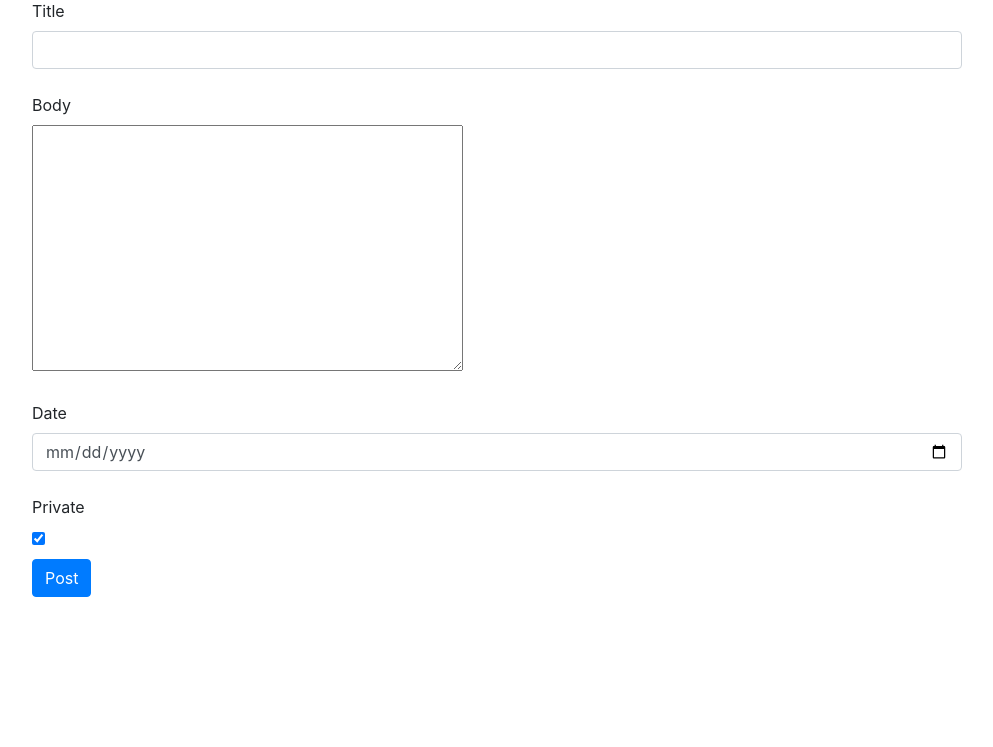
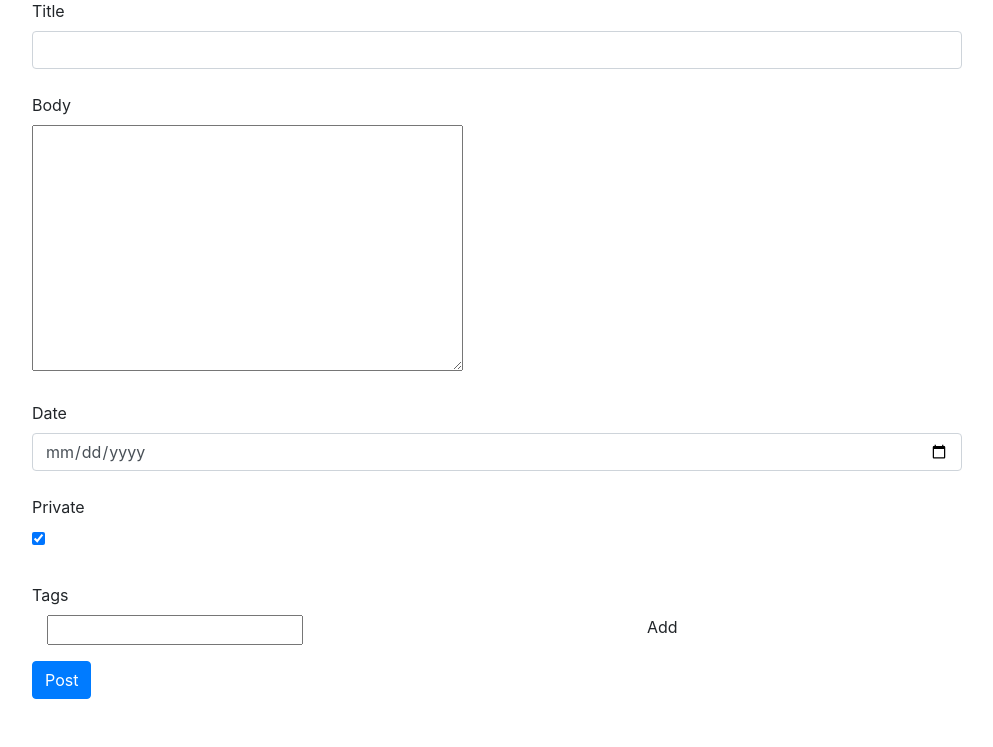
Before and after one commit to marcjerome/baptist-notes, a Django app: page /note/add/ in a window 1280 px wide. Shown: the part 277-1024 px from the top of the page, without its empty margins (143-1136 px from the left). Before the commit the page ends 874 px from the top, so only its background shows below. Run offline with Django 3.2, Linux system fonts and the light colour scheme; the visitor is signed in with stand-in values (Sample User, id 1); some libraries are stand-ins or nearby versions.

Commit message:
Added eventListener to Add tag btn

```diff
--- a/preachings/forms.py
+++ b/preachings/forms.py
@@ -5,10 +5,10 @@ from ckeditor.widgets import CKEditorWidget
 
 
 class PreachingForm(ModelForm):
-
+    tags = forms.CharField(max_length=100, required=True)
     class Meta:
         model = Preaching
-        fields = ['title', 'text', 'date', 'privacy']
+        fields = ['title', 'text', 'date', 'privacy', 'tags']
         widgets = {
             'title': forms.TextInput(attrs={'class': 'form-control'}),
             'date': forms.DateInput(attrs={'type': 'date', 'class': 'form-control'}),
--- a/preachings/templates/preachings/preaching_create.html
+++ b/preachings/templates/preachings/preaching_create.html
@@ -18,6 +18,18 @@
                 <li id="date" class="contact">{{ form.date }}</li>
                 <label  class="mb-2 mt-4 " for="privacy">Private</label>
                 <li  class="mb-2" id="privacy" class="contact">{{ form.privacy }}</li>
+                <label  class="mb-2 mt-4 " for="tags">Tags</label>
+                <div class="row container">
+
+                    <li  class="mb-2 col-lg-8" id="tags"> {{ form.tags }} </li>
+                    <li  class="mb-2 col-lg-4" id="add_tag"> Add </li>
+
+                </div>
+
+                <ul id="tag-list" class="list-unstyled">
+
+                </ul>
+
                 <li id="message" class="mt-2 mb-5"><input type="submit" class="btn btn-primary" value="Post"></li>
             </ul>
 
@@ -28,4 +40,25 @@
 
 <script type="text/javascript" src="{% static 'ckeditor/ckeditor-init.js' %}"></script>
 <script type="text/javascript" src="{% static 'ckeditor/ckeditor/ckeditor.js' %}"></script>
+
+<script>
+    let tagCounter = 0;
+
+    function deleteTag(){
+        this.parentNode.remove();
+    }
+
+    document.getElementById("add_tag").addEventListener('click', function(){
+        var li_1 = document.createElement('li');
+        li_1.textContent = document.getElementById('id_tags').value;
+        console.log(li_1);
+
+        var li_span = document.createElement('span');
+        li_span.textContent = ' Delete ';
+        li_span.addEventListener('click', deleteTag);
+        li_1.appendChild(li_span);
+        document.getElementById("tag-list").appendChild(li_1);
+    });
+</script>
+
 {%endblock%}
```
Also changed, not shown: preachings/templates/preachings/base.html (+6 -5 lines).
